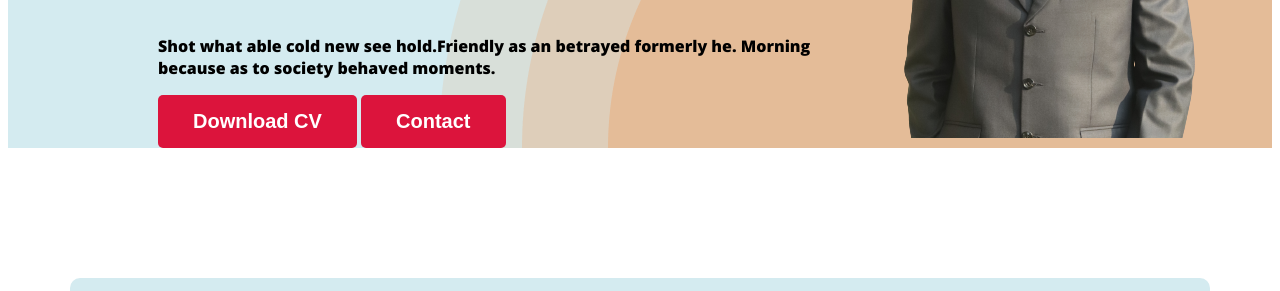
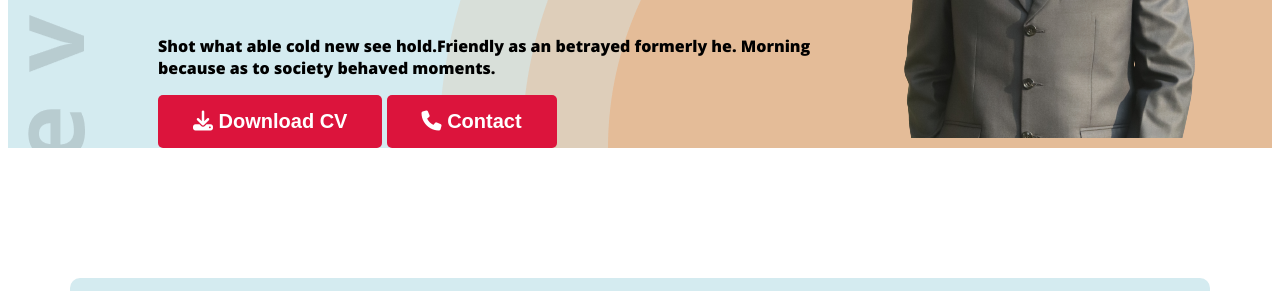
Before and after one commit to Shuvro0421/developer-portfolio, a plain HTML site: page index.html in a window 1280 px wide. Shown: the part 509-800 px from the top of the page. Drawn offline with nearby package versions, Linux system fonts and the light colour scheme; a web font is replaced by a local one.

```diff
--- a/index.html
+++ b/index.html
@@ -10,6 +10,7 @@
     <link rel="preconnect" href="https://fonts.googleapis.com">
     <link rel="preconnect" href="https://fonts.gstatic.com" crossorigin>
     <link href="https://fonts.googleapis.com/css2?family=Bacasime+Antique&family=Kaushan+Script&family=Open+Sans:wght@800&display=swap" rel="stylesheet">
+    <script src="https://kit.fontawesome.com/507ed1c05c.js" crossorigin="anonymous"></script>
     <link rel="stylesheet" href="./styles/portfolio.css">
     <title>My Portfolio</title>
 
@@ -31,8 +32,8 @@
                 <h1 class="banner-title">Md. Adib Arman Shuvro</h1>
                 <p class="banner-description">Shot what able cold new see hold.Friendly as an betrayed formerly he.
                     Morning because as to society behaved moments.</p>
-                <button class="btn-primary">Download CV</button>
-                <button class="btn-primary">Contact</button>
+                <button class="btn-primary"><i class="fa-solid fa-download"></i> Download CV</button>
+                <button class="btn-primary"> <i class="fa-solid fa-phone"></i> Contact</button>
             </div>
             <img class="profile-pic" src="./images/adib.png" alt="Adib">
         </div>
--- a/styles/portfolio.css
+++ b/styles/portfolio.css
@@ -62,9 +62,9 @@
 /* header styles */
 .header-class{
     background-color: #d4ebf0;
-    background-image: url(../images/header_bg.png);
+    background-image: url('../images/header_bg.png'), url('../images/developer.png');
     background-repeat: no-repeat;
-    background-position: bottom right;
+    background-position: bottom right, top left;
 
 }
 .banner{
```
